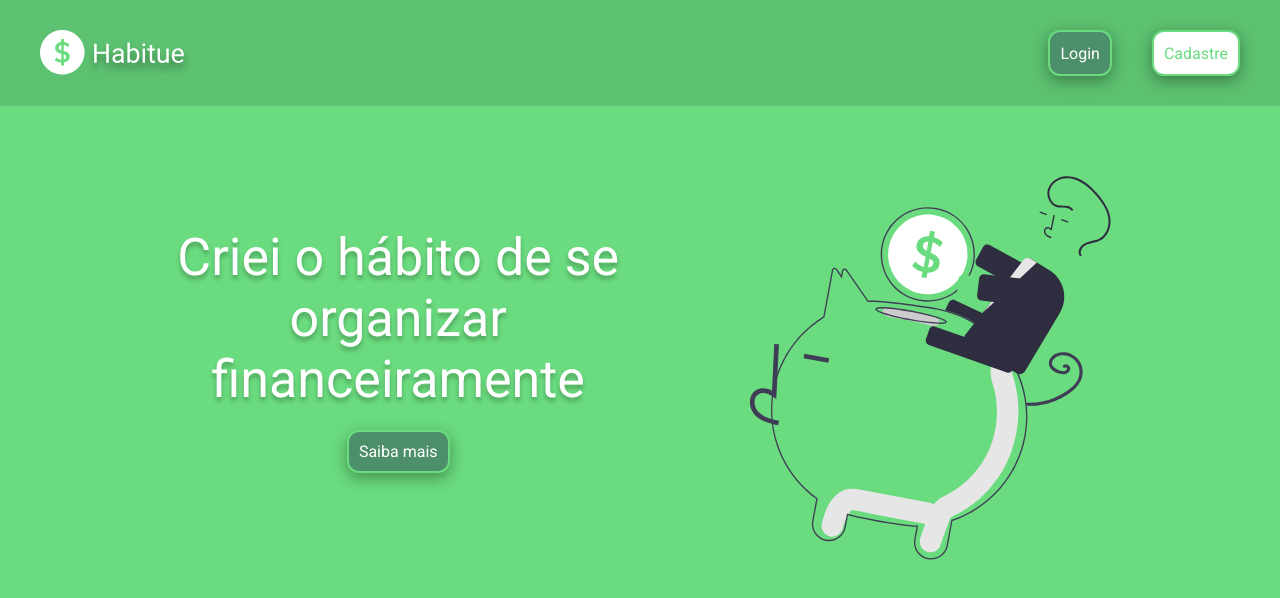
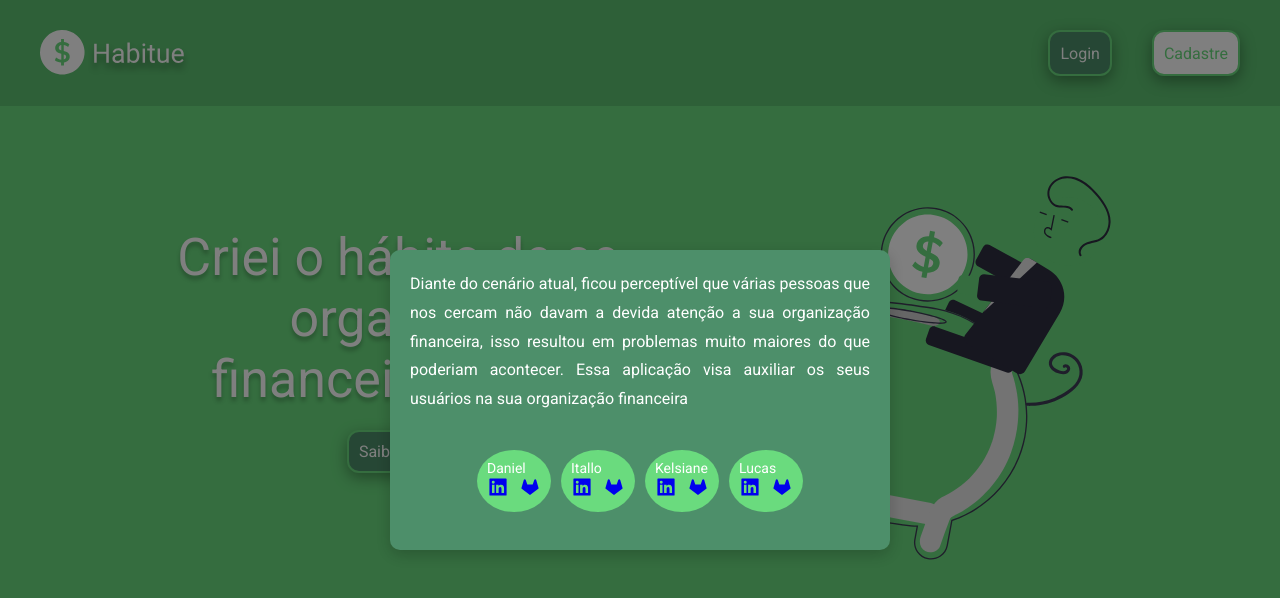
Before and after one commit to LucasRocha2308/Habitue, a React (Create React App) app: page / in a window 1280 px wide. Both pictures are taken after a click on the button "Saiba mais". Shown: the top 598 px of the page. Built offline with nearby package versions, Linux system fonts and the light colour scheme.

Commit message:
feature:criação do componente Modal

```diff
--- a/package.json
+++ b/package.json
@@ -19,6 +19,7 @@
     "react-pdfmake": "^0.3.0",
     "react-router-dom": "^5.2.0",
     "react-scripts": "4.0.3",
+    "react-spring": "^9.2.3",
     "react-toastify": "^7.0.4",
     "styled-components": "^5.3.0",
     "web-vitals": "^1.0.1",
--- /dev/null
+++ b/src/components/ModalMaterial/index.js
@@ -0,0 +1,103 @@
+import React from "react";
+import { makeStyles } from "@material-ui/core/styles";
+import Modal from "@material-ui/core/Modal";
+import Backdrop from "@material-ui/core/Backdrop";
+import Fade from "@material-ui/core/Fade";
+import { AiFillLinkedin } from "react-icons/ai";
+import { AiFillGitlab } from "react-icons/ai";
+import { ModalWrapper, ModalContent } from "./styles";
+
+const useStyles = makeStyles((theme) => ({
+  modal: {
+    display: "flex",
+    alignItems: "center",
+    justifyContent: "center",
+  },
+  paper: {
+    backgroundColor: theme.palette.background.paper,
+    border: "2px solid #000",
+    boxShadow: theme.shadows[5],
+    padding: theme.spacing(2, 4, 3),
+  },
+}));
+
+export default function TransitionsModal({ open, handleClose }) {
+  const classes = useStyles();
+
+  return (
+    <>
+      <Modal
+        aria-labelledby="transition-modal-title"
+        aria-describedby="transition-modal-description"
+        className={classes.modal}
+        open={open}
+        onClose={handleClose}
+        closeAfterTransition
+        BackdropComponent={Backdrop}
+        BackdropProps={{
+          timeout: 500,
+        }}
+      >
+        <Fade in={open}>
+          <ModalWrapper>
+            <ModalContent>
+              <p className="paragrafo">
+                Diante do cenário atual, ficou perceptível que várias pessoas
+                que nos cercam não davam a devida atenção a sua organização
+                financeira, isso resultou em problemas muito maiores do que
+                poderiam acontecer. Essa aplicação visa auxiliar os seus
+                usuários na sua organização financeira
+              </p>
+              <div>
+                <button>
+                  <span>Daniel</span>
+                  <div>
+                    <a href="https://www.linkedin.com/in/daniel-epichin-pena/">
+                      <AiFillLinkedin />
+                    </a>
+                    <a href="https://gitlab.com/daniel_epichin_pena">
+                      <AiFillGitlab />
+                    </a>
+                  </div>
+                </button>
+                <button>
+                  <span>Itallo</span>
+                  <div>
+                    <a href="https://www.linkedin.com/in/itallo-dornelas/">
+                      <AiFillLinkedin />
+                    </a>
+                    <a href="https://gitlab.com/Itallo_Dornelas">
+                      <AiFillGitlab />
+                    </a>
+                  </div>
+                </button>
+                <button>
+                  <span>Kelsiane</span>
+                  <div>
+                    <a href="https://www.linkedin.com/in/kelsianelima/">
+                      <AiFillLinkedin />
+                    </a>
+                    <a href="https://gitlab.com/Kelsiane">
+                      <AiFillGitlab />
+                    </a>
+                  </div>
+                </button>
+                <button>
+                  <span>Lucas</span>
+                  <div>
+                    <a href="https://www.linkedin.com/in/lucas-rocha-da-silva-530618149/">
+                      <AiFillLinkedin />
+                    </a>
+                    <a href="https://gitlab.com/LucasRocha2308">
+                      <AiFillGitlab />
+                    </a>
+                  </div>
+                </button>
+              </div>
+            </ModalContent>
+          </ModalWrapper>
+        </Fade>
+      </Modal>
+    </>
+  );
+}
--- /dev/null
+++ b/src/components/ModalMaterial/styles.js
@@ -0,0 +1,55 @@
+import styled from "styled-components";
+import { MdClose } from "react-icons/md";
+
+export const ModalWrapper = styled.div`
+  width: 500px;
+  height: 300px;
+  box-shadow: 0 5px 16px rgba(0, 0, 0, 0.2);
+  background: #4d8f6a;
+  color: #000;
+  border-radius: 10px;
+`;
+
+export const ModalContent = styled.div`
+  display: flex;
+  flex-direction: column;
+  justify-content: center;
+  align-items: center;
+  line-height: 1.8;
+  color: #141414;
+  flex-wrap: wrap;
+
+  p {
+    margin-bottom: 1rem;
+    color: #ffffff;
+    text-align: justify;
+    padding: 20px;
+  }
+  div {
+    display: flex;
+    gap: 10px;
+  }
+  button {
+    border-radius: 50%;
+    border: #ffffff;
+    background-color: #6adb7e;
+    color: #ffffff;
+    padding: 10px 10px;
+    display: flex;
+    flex-wrap: wrap;
+    flex-direction: column;
+    align-items: space-around;
+  }
+  span {
+    font-size: 14px;
+  }
+  svg {
+    font-size: 22px;
+  }
+`;
+
+export const CloseModalButton = styled(MdClose)`
+  cursor: pointer;
+  width: 32px;
+  height: 32px;
+`;
--- a/src/pages/Home/index.js
+++ b/src/pages/Home/index.js
@@ -1,16 +1,32 @@
+import { useState } from "react";
 import { ButtonGreen } from "../../components/Button";
 import Header from "../../components/Header";
+import TransitionsModal from "../../components/ModalMaterial";
 import imagePorquinho from "../../images/porquinho.svg";
 import { DivHome } from "./styles";
 
 const Home = () => {
+  const [open, setOpen] = useState(false);
+
+  const handleOpen = () => {
+    setOpen(true);
+  };
+
+  const handleClose = () => {
+    setOpen(false);
+  };
+
   return (
     <>
       <Header />
       <DivHome>
         <div>
           <h2>Criei o hábito de se organizar financeiramente</h2>
-          <ButtonGreen>Saiba mais</ButtonGreen>
+          <ButtonGreen onClick={handleOpen}>Saiba mais</ButtonGreen>
+          <TransitionsModal
+            open={open}
+            handleClose={handleClose}
+          ></TransitionsModal>
         </div>
         <img src={imagePorquinho} alt="img-porquinho" />
       </DivHome>
--- a/src/pages/Home/styles.js
+++ b/src/pages/Home/styles.js
@@ -10,6 +10,7 @@ export const DivHome = styled.div`
   padding: 50px;
   gap: 20px;
   text-align: center;
+
   @media only screen and (min-width: 768px) {
     flex-direction: row;
     align-items: center;
@@ -25,6 +26,7 @@ export const DivHome = styled.div`
       font-size: 52px;
     }
   }
+
   img {
     margin: 0 auto;
     width: 300px;
```
Also changed, not shown: src/components/Popup/index.js (deleted), 1 other file (tests, documents, lock files or other folders).
